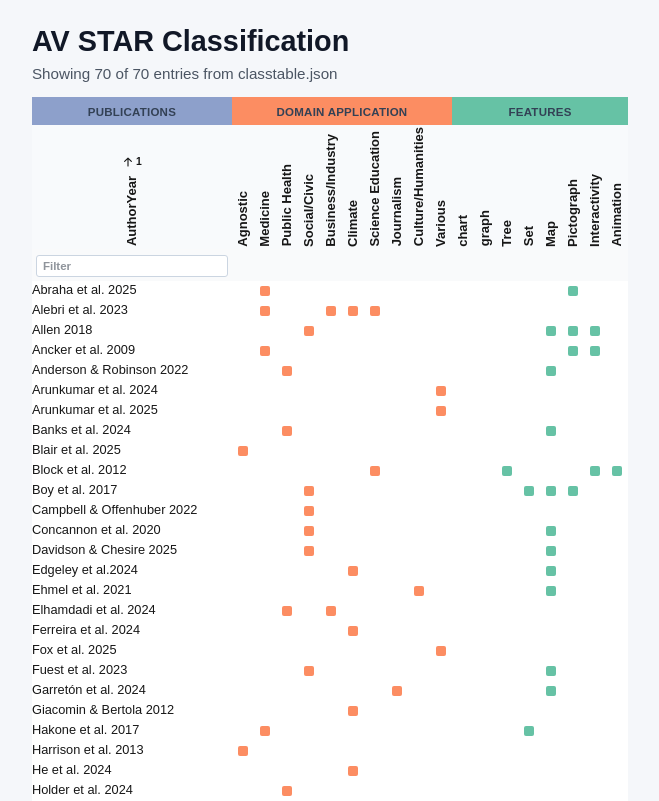
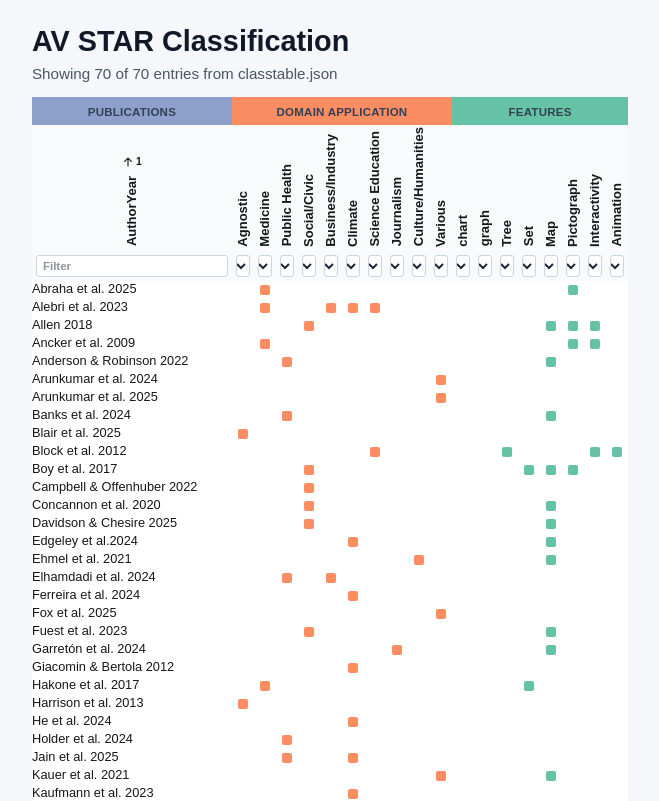
Before and after one commit to roxziman/AVSTAR, a Next.js app in the folder jakobs-toolbox/: page /table in a window 1280 px wide. Shown: the top 801 px of the page, without its empty margins (310-969 px from the left). Built offline with nearby package versions, Linux system fonts and the light colour scheme.

Commit message:
More compact design

```diff
--- a/jakobs-toolbox/src/app/table/table.tsx
+++ b/jakobs-toolbox/src/app/table/table.tsx
@@ -527,22 +527,21 @@ export default function Table({ groups, dataUrl, title }: DataTableProps) {
                                                         placeholder="Filter"
                                                     />
                                                 ) : definition.filterType === "feature" ? (
-                                                    <></>
-                                                    // <select
-                                                    //     className="filter-select"
-                                                    //     value={featureFilters[columnId] ?? "all"}
-                                                    //     onChange={(event) =>
-                                                    //         setFeatureFilters((prev) => ({
-                                                    //             ...prev,
-                                                    //             [columnId]: event.target.value as FeatureFilter,
-                                                    //         }))
-                                                    //     }
-                                                    //     onClick={(event) => event.stopPropagation()}
-                                                    // >
-                                                    //     <option value="all">All</option>
-                                                    //     <option value="x">X</option>
-                                                    //     <option value="empty">Empty</option>
-                                                    // </select>
+                                                    <select
+                                                        className={`filter-select ${((featureFilters[columnId] ?? "all") !== "all") ? "filter-select-active" : ""}`}
+                                                        value={featureFilters[columnId] ?? "all"}
+                                                        onChange={(event) =>
+                                                            setFeatureFilters((prev) => ({
+                                                                ...prev,
+                                                                [columnId]: event.target.value as FeatureFilter,
+                                                            }))
+                                                        }
+                                                        onClick={(event) => event.stopPropagation()}
+                                                    >
+                                                        <option value="all">All</option>
+                                                        <option value="x">X</option>
+                                                        <option value="empty">Empty</option>
+                                                    </select>
                                                 ) : null}
                                             </th>
                                         );
@@ -658,10 +657,10 @@ export default function Table({ groups, dataUrl, title }: DataTableProps) {
           cursor: default;
         }
         .dense-table td {
-          height: 20px;
+          height: 18px;
         //   padding: 1px 4px;
           font-size: 0.8rem;
-          line-height: 0.9rem;
+          line-height: 0.8rem;
         }
         .col {
           max-width: 350px;
@@ -710,6 +709,10 @@ export default function Table({ groups, dataUrl, title }: DataTableProps) {
           color: #1f2937;
           padding: 0 6px;
         }
+        .filter-select-active {
+          background: #dbeafe;
+          border-color: #93c5fd;
+        }
         .filter-input:focus,
         .filter-select:focus {
           outline: 1px solid #3b82f6;
```
